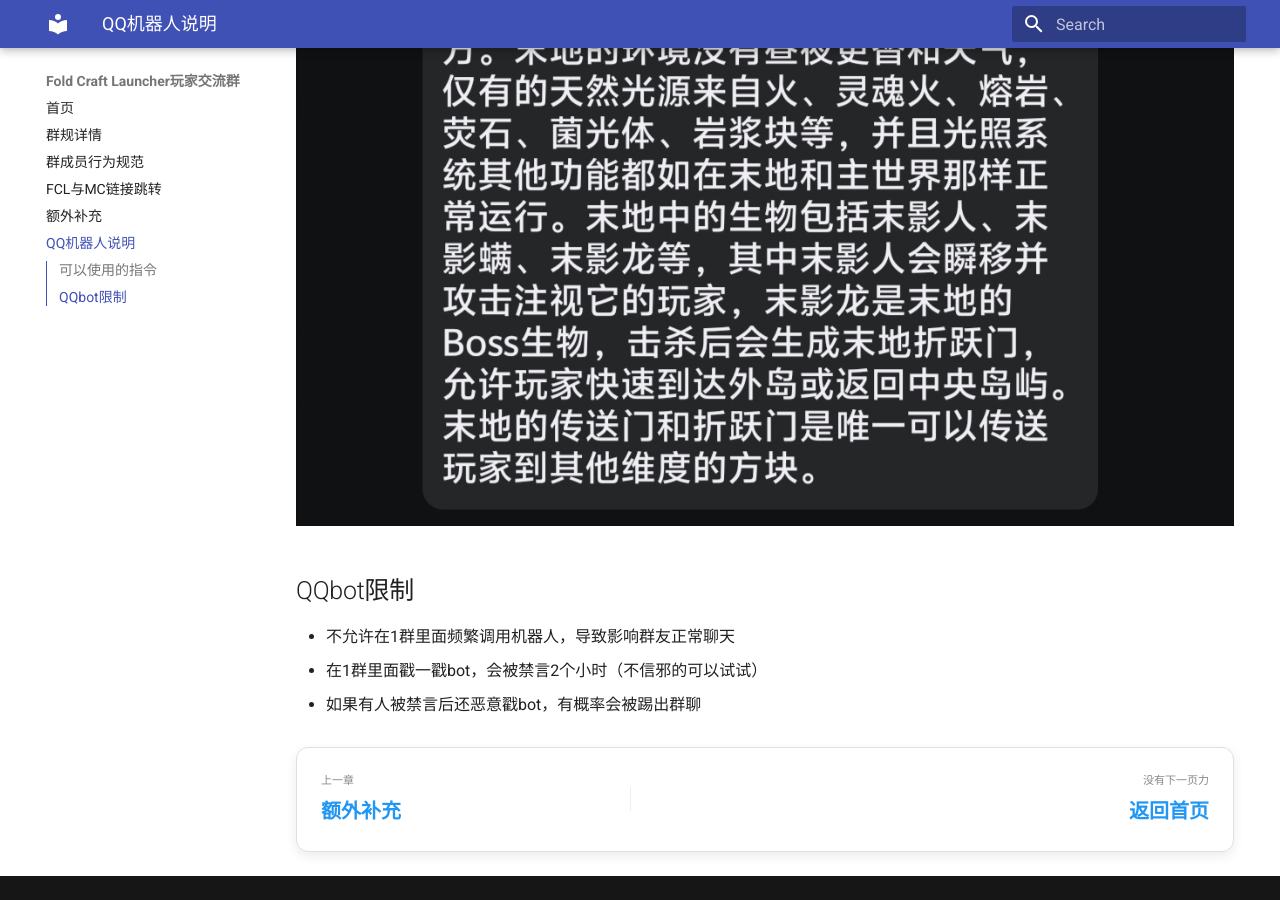
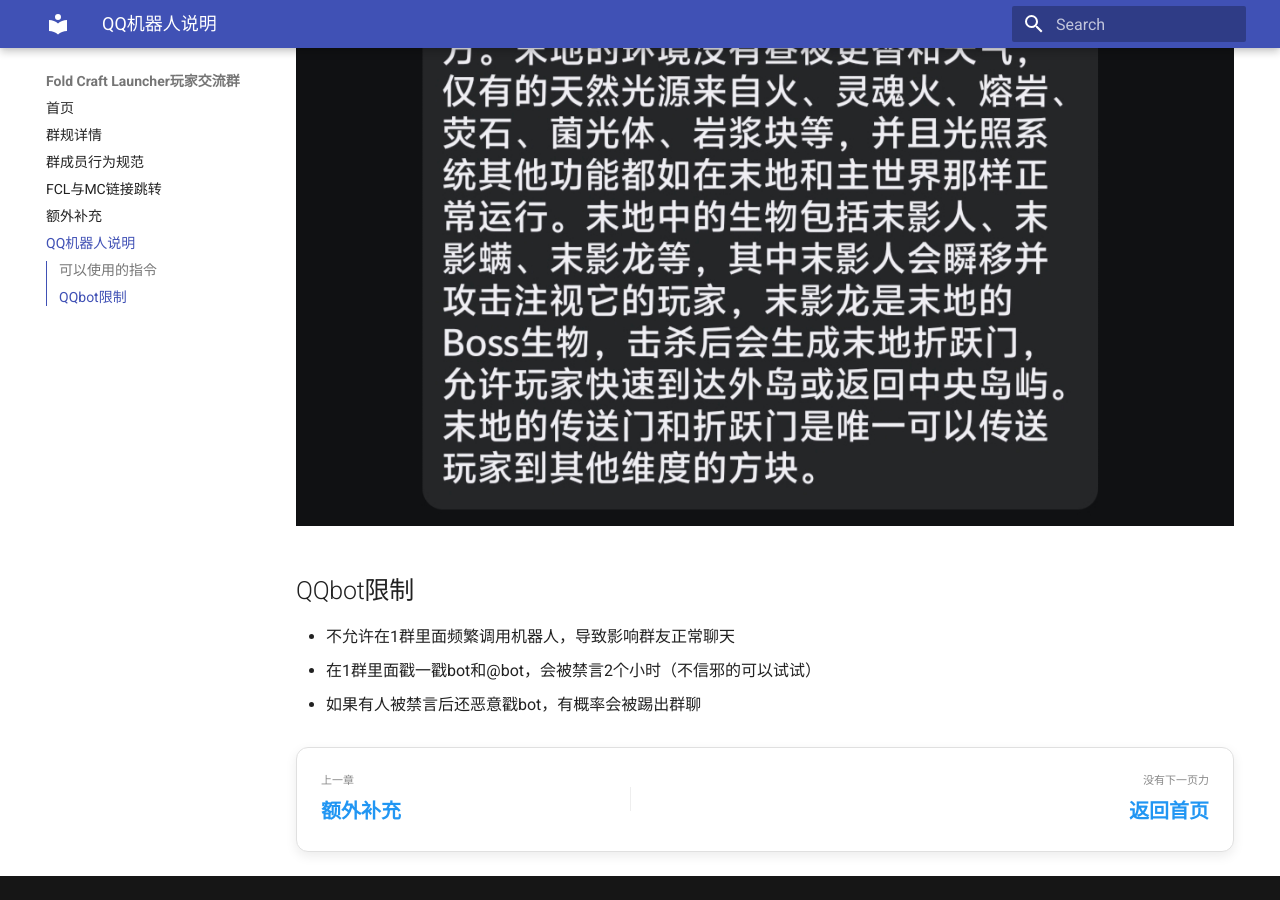
Before and after one commit to WaterGodFurina/WaterGodFurina.github.io, an MkDocs documentation site: the page built from docs/QQbot.md, in a window 1280 px wide and 900 px high, scrolled down 13407 px. Built offline with MkDocs 1.6.1 and Material for MkDocs 9.7.7, drawn with Linux system fonts in a browser that asks for light colours.

Commit message:
Clarify bot interaction rules in QQbot.md
Updated QQbot usage restrictions for clarity.

```diff
--- a/docs/QQbot.md
+++ b/docs/QQbot.md
@@ -66,7 +66,7 @@
 ## QQbot限制
 
 - 不允许在1群里面频繁调用机器人，导致影响群友正常聊天
-- 在1群里面戳一戳bot，会被禁言2个小时（不信邪的可以试试）
+- 在1群里面戳一戳bot和@bot，会被禁言2个小时（不信邪的可以试试）
 - 如果有人被禁言后还恶意戳bot，有概率会被踢出群聊
 
 <style>
```
